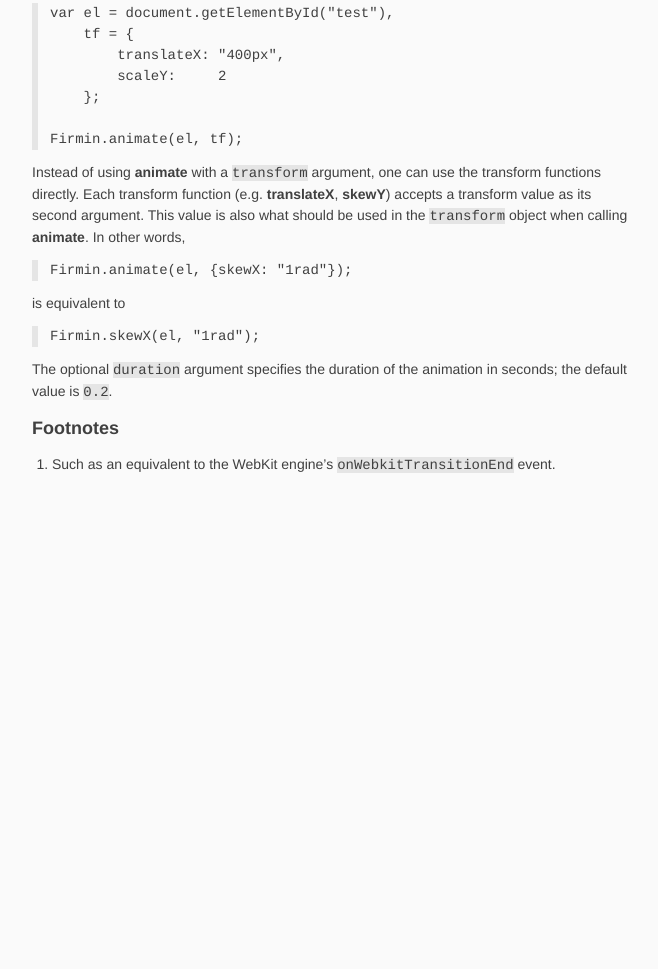
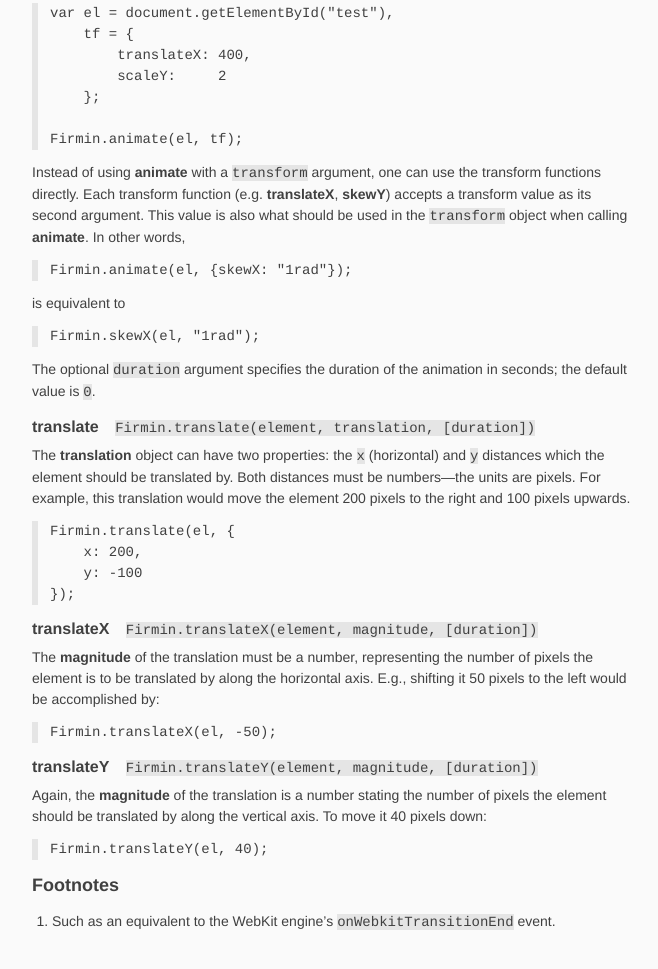
Before and after one commit to beastaugh/firmin, a plain HTML site: page index.html in a window 1280 px wide. Shown: the part 479-1448 px from the top of the page, without its empty margins (308-966 px from the left). Before the commit the page ends 1015 px from the top, so only its background shows below. Drawn offline with Linux system fonts and the light colour scheme.

Commit message:
Document translate, translateX and translateY functions.

```diff
--- a/index.html
+++ b/index.html
@@ -163,7 +163,7 @@
 
             <pre>var el = document.getElementById("test"),
     tf = {
-        translateX: "400px",
+        translateX: 400,
         scaleY:     2
     };
 
@@ -186,8 +186,60 @@
 
             <p>
                 The optional <code>duration</code> argument specifies the duration
-                of the animation in seconds; the default value is <code>0.2</code>.
+                of the animation in seconds; the default value is <code>0</code>.
             </p>
+        </div>
+
+        <div class="function" id="translate">
+            <h3>
+                <em>translate</em>
+                <code>Firmin.translate(element, translation, [duration])</code>
+            </h3>
+
+            <p>
+                The <em>translation</em> object can have two properties: the
+                <code>x</code> (horizontal) and <code>y</code> distances which
+                the element should be translated by. Both distances must be
+                numbers&mdash;the units are pixels. For example, this
+                translation would move the element 200 pixels to the right and
+                100 pixels upwards.
+            </p>
+
+            <pre>Firmin.translate(el, {
+    x: 200,
+    y: -100
+});</pre>
+        </div>
+
+        <div class="function" id="translateX">
+            <h3>
+                <em>translateX</em>
+                <code>Firmin.translateX(element, magnitude, [duration])</code>
+            </h3>
+
+            <p>
+                The <em>magnitude</em> of the translation must be a number,
+                representing the number of pixels the element is to be
+                translated by along the horizontal axis. E.g., shifting it 50
+                pixels to the left would be accomplished by:
+            </p>
+
+            <pre>Firmin.translateX(el, -50);</pre>
+        </div>
+
+        <div class="function" id="translateX">
+            <h3>
+                <em>translateY</em>
+                <code>Firmin.translateY(element, magnitude, [duration])</code>
+            </h3>
+
+            <p>
+                Again, the <em>magnitude</em> of the translation is a number
+                stating the number of pixels the element should be translated
+                by along the vertical axis. To move it 40 pixels down:
+            </p>
+
+            <pre>Firmin.translateY(el, 40);</pre>
         </div>
     </div>
 
```
